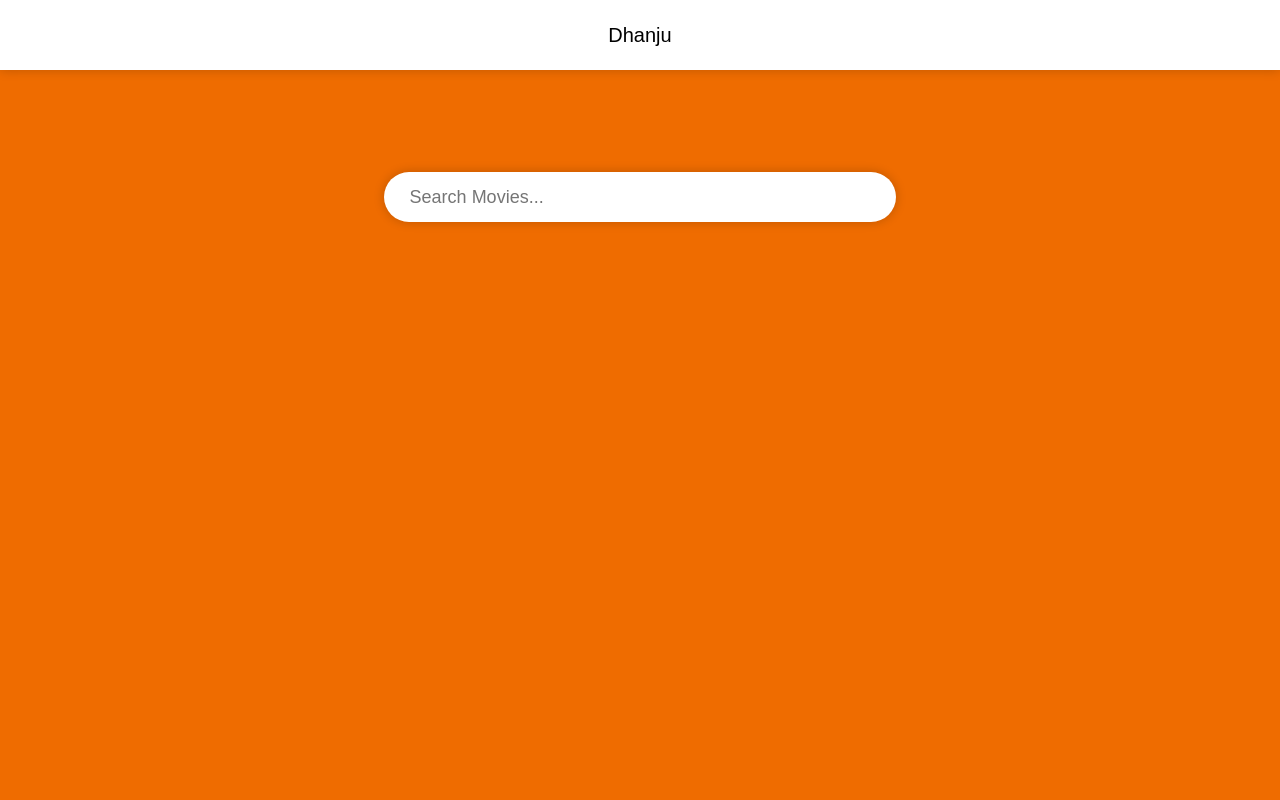
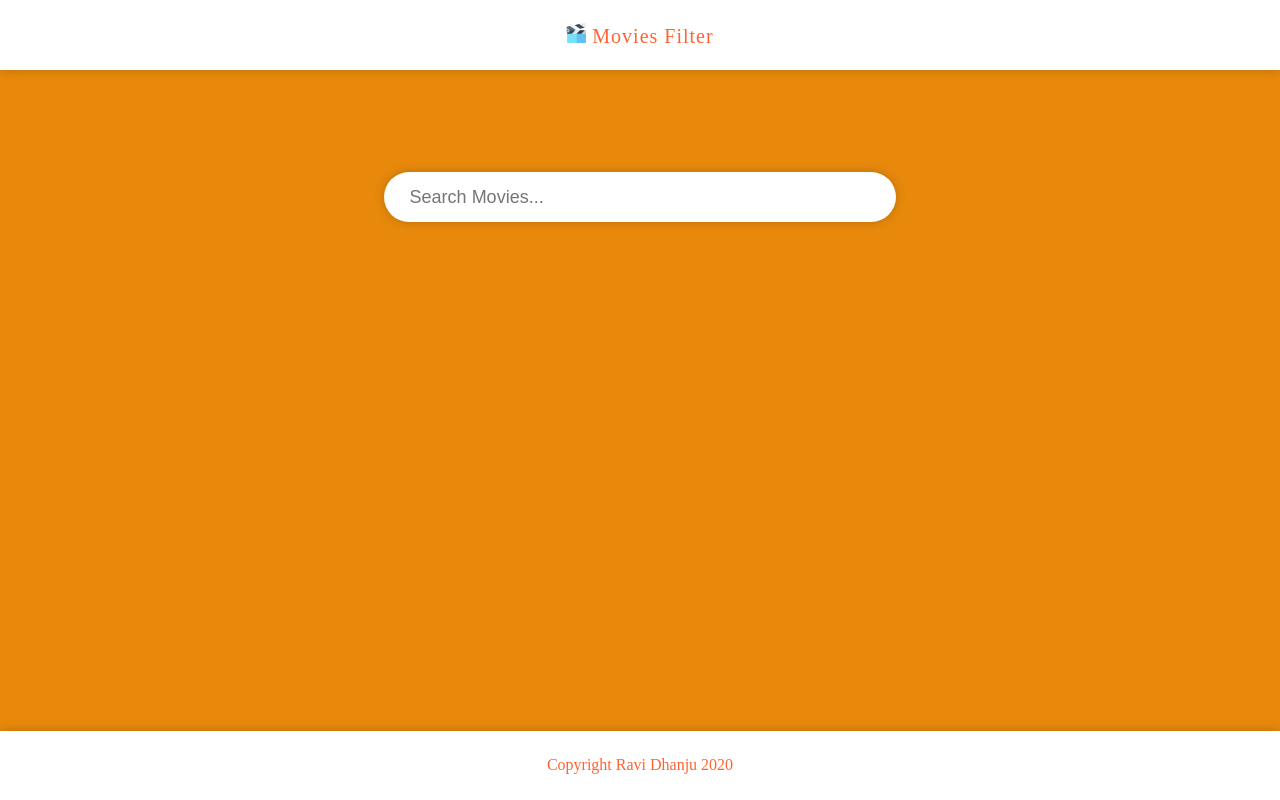
Before and after one commit to iravzdhanju/MovieSearch, a plain HTML site: page index.html in a window 1280 px wide. Drawn offline with nearby package versions, Linux system fonts and the light colour scheme; a web font is replaced by a local one.

Commit message:
Minor Changes

```diff
--- a/css/style.css
+++ b/css/style.css
@@ -1,15 +1,15 @@
-*{
+* {
     margin: 0;
     padding: 0;
     box-sizing: border-box;
 }
-html{
+
+html {
     scroll-behavior: smooth;
 }
-body{
-    background-color: #EF6C00;
+
+body {
     font-family: Google Sans;
-
 }
 
 header nav#top {
@@ -20,15 +20,13 @@ header nav#top {
     box-sizing: border-box;
     width: 100%;
     background-color: #fff;
-    box-shadow: 0 0 11px rgba(0,0,0,0.2);
+    box-shadow: 0 0 11px rgba(0, 0, 0, 0.2);
     height: 70px;
 }
 
 header nav#top .topbar {
     display: -ms-grid;
     display: grid;
-    /* -ms-grid-columns: max-content max-content 1fr max-content; */
-    /* grid-template-columns: -webkit-max-content -webkit-max-content 1fr -webkit-max-content; */
     grid-template-columns: 100%;
     -webkit-box-align: center;
     -ms-flex-align: center;
@@ -36,114 +34,134 @@ header nav#top .topbar {
     grid-column-gap: 1em;
 }
 
-
-
 header nav#top .topbar svg.menu {
     width: 28px;
     height: 28px;
     fill: #fff;
     border-radius: 50%
 }
-
+.logoimg{
+    height:20px;
+    width:20px;
+}
 header nav#top .topbar svg.menu:hover {
     background: rgba(0, 0, 0, 0.1)
 }
-.logo{
-    font-size: 20px;
-    font-family: Arial, Helvetica, sans-serif;
+
+.logo {
+    font-size: 20px !important;
     text-align: center;
     margin: auto;
+    font-size: 25px;
+    letter-spacing: 1px;
+    color: #ff6332;
 }
-.form-control{
+
+.form-control {
     margin: auto;
     display: block;
     margin-top: 10%;
-    width:50%;
+    width: 50%;
     height: 50px;
     border-radius: 30px;
     border: none;
-    box-shadow: 0 0 11px rgba(0,0,0,0.2);
+    box-shadow: 0 0 11px rgba(0, 0, 0, 0.2);
     text-indent: 5%;
     font-size: large;
-    color:#111
+    color: #111
 }
 
 @media (max-width: 756px) {
     .form-control {
-        width:80%;
+        width: 80%;
     }
 }
-.row{
+
+.row {
     display: grid;
     grid-template-columns: 30% 30% 31%;
     grid-gap: 1%;
     padding: 10px;
-
 }
 
- .row img{
-    height:100px;
+.row img {
+    height: 100px;
 }
-.columns-movie-list{
+
+.columns-movie-list {
     background-color: red;
-height:500px;
+    height: 500px;
     background: #fff;
     border-radius: 8px;
--webkit-box-shadow: 0px 2px 6px rgba(0,0,0,0.2);
-box-shadow: 0px 2px 6px rgba(0,0,0,0.2);
--webkit-box-shadow: 0 3px 4px 0 rgba(0,0,0,0.14), 0 1px 8px 0 rgba(0,0,0,0.12), 0 3px 3px -2px rgba(0,0,0,0.4);
-box-shadow: 0 3px 4px 0 rgba(0,0,0,0.14), 0 1px 8px 0 rgba(0,0,0,0.12), 0 3px 3px -2px rgba(0,0,0,0.4);
-
+    -webkit-box-shadow: 0px 2px 6px rgba(0, 0, 0, 0.2);
+    box-shadow: 0px 2px 6px rgba(0, 0, 0, 0.2);
+    -webkit-box-shadow: 0 3px 4px 0 rgba(0, 0, 0, 0.14), 0 1px 8px 0 rgba(0, 0, 0, 0.12), 0 3px 3px -2px rgba(0, 0, 0, 0.4);
+    box-shadow: 0 3px 4px 0 rgba(0, 0, 0, 0.14), 0 1px 8px 0 rgba(0, 0, 0, 0.12), 0 3px 3px -2px rgba(0, 0, 0, 0.4);
 }
 
-
-.columns-movie-list img{
+.columns-movie-list img {
     width: 96%;
-height:80%;
+    height: 80%;
     padding: 10px;
     margin: auto;
     display: block;
 }
+
 @media (max-width: 756px) {
-
-        .row{
+    .row {
         display: grid;
         grid-template-columns: repeat(auto-fill, minmax(250px, 1fr));
         grid-gap: 30px;
     }
-          .columns-movie-list{
+    .columns-movie-list {
         background-color: red;
-            height:400px;
+        height: 400px;
         width: 280px;
         position: relative;
         margin: auto;
         background: #fff;
         border-radius: 8px;
-            -webkit-box-shadow: 0px 2px 6px rgba(0,0,0,0.2);
-            box-shadow: 0px 2px 6px rgba(0,0,0,0.2);
-            -webkit-box-shadow: 0 3px 4px 0 rgba(0,0,0,0.14), 0 1px 8px 0 rgba(0,0,0,0.12), 0 3px 3px -2px rgba(0,0,0,0.4);
-            box-shadow: 0 3px 4px 0 rgba(0,0,0,0.14), 0 1px 8px 0 rgba(0,0,0,0.12), 0 3px 3px -2px rgba(0,0,0,0.4);
+        -webkit-box-shadow: 0px 2px 6px rgba(0, 0, 0, 0.2);
+        box-shadow: 0px 2px 6px rgba(0, 0, 0, 0.2);
+        -webkit-box-shadow: 0 3px 4px 0 rgba(0, 0, 0, 0.14), 0 1px 8px 0 rgba(0, 0, 0, 0.12), 0 3px 3px -2px rgba(0, 0, 0, 0.4);
+        box-shadow: 0 3px 4px 0 rgba(0, 0, 0, 0.14), 0 1px 8px 0 rgba(0, 0, 0, 0.12), 0 3px 3px -2px rgba(0, 0, 0, 0.4);
         -webkit-box-sizing: border-box;
         box-sizing: border-box;
-
     }
-
-
-        .columns-movie-list img{
+    .columns-movie-list img {
         width: 96%;
-            height:80%
+        height: 80%
     }
 }
 
-        .titles{
+.titles {
     text-align: center;
     font-family: Google Sans;
 }
-        .details{
+
+.details {
     text-align: center;
 }
 
-        .containers{
-            width:80%;
-            margin:auto;
+.containers {
+    width: 80%;
+    margin: auto;
 }
+
+#footer{
+    position: fixed;
+    bottom: 0;
+    width: 100%;
+    height: 69px;
+    background: #fff;
+    box-shadow: 0 0 12px rgba(0,0,0,0.2);
+    z-index: 1;
+    transition: all 225ms ease-in-out;
+    overflow: hidden;
+
+}
+.footerLogo{
+    text-align: center;
+    padding: 25px;
+   color: #ff6332;
+}
--- a/index.html
+++ b/index.html
@@ -1,21 +1,23 @@
 <!DOCTYPE html>
 <html lang="en">
+
 <head>
     <meta charset="UTF-8">
     <meta name="viewport" content="width=device-width, initial-scale=1.0">
     <title>Movies Search</title>
     <link rel="stylesheet" href="./css/style.css">
     <link href="https://fonts.googleapis.com/css?family=Google+Sans:500,700" rel="stylesheet">
+    <link href="./img/favicon.ico" rel="icon" sizes="192x192">
 </head>
-<body>
+
+<body onload="changeBackground()">
     <header>
         <nav id="top">
             <div class="topbar">
 
-              <p class="logo">Dhanju</p>
+                 <p class="logo"><img src="./img/video.png" class="logoimg"> Movies Filter</p>
 
             </div>
-
         </nav>
     </header>
     <div class="containers">
@@ -24,15 +26,23 @@
                 <input type="text" class="form-control" id="searchText" placeholder="Search Movies...">
             </form>
         </div>
-
-
         <div class="container">
             <div id="movies" class="row"></div>
         </div>
     </div>
+    <footer id="footer">
+          <p class="footerLogo">Copyright Ravi Dhanju 2020</p>
+    </footer>
+
+
+
+
+
+
     <script src="./js/jquery.min.js"></script>
     <script src="./js/bootstrap.min.js"></script>
     <script src="./js/axios.min.js"></script>
     <script type="text/javascript" src="./js/mains.js"></script>
 </body>
+
 </html>
--- a/js/mains.js
+++ b/js/mains.js
@@ -67,3 +67,12 @@ $(document).ready(() => {
         console.log(error);
       });
   }
+
+
+var colors = ['#760CE8', '#4782B1', '#E8890C','#EF6C00','#764ba2'];
+
+var changeBackground = function() {
+  document.body.style.background = colors[Math.floor(Math.random()*colors.length)];
+};
+
+changeBackground();
```
Also changed, not shown: img/favicon.ico (added), img/video.png (added). Lines whose indentation alone changed are shown as unchanged.
